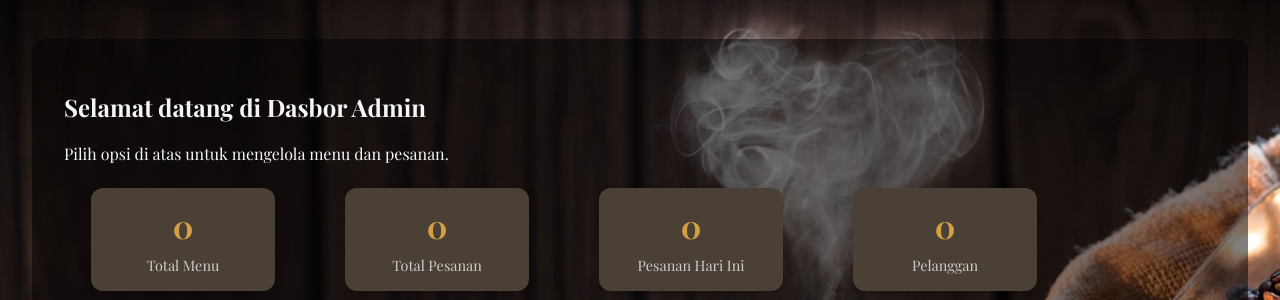
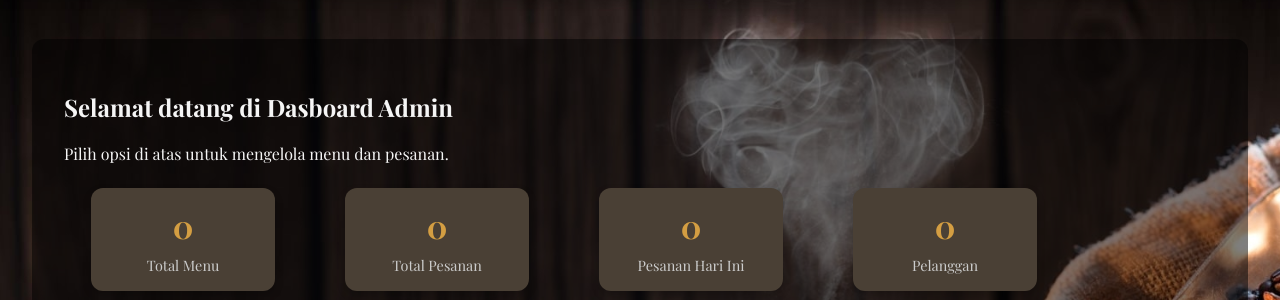
Before and after one commit to Fuentes771/PemogramanWebKelCASS, a PHP site: page /PemogramanWebKelCASS/admin/admin_dashboard.php in a window 1280 px wide. Shown: the part 73-373 px from the top of the page. Run offline with PHP 8.4, Linux system fonts and the light colour scheme; the visitor is signed in with stand-in values (Sample User, id 1); data that the repository does not hold is empty; some web fonts are replaced.

Commit message:
perbaikan kata

```diff
--- a/admin/admin_dashboard.php
+++ b/admin/admin_dashboard.php
@@ -65,7 +65,7 @@ for ($i = 6; $i >= 0; $i--) {
     </header>
 
     <section>
-        <h2>Selamat datang di Dasbor Admin</h2>
+        <h2>Selamat datang di Dasboard Admin</h2>
         <p>Pilih opsi di atas untuk mengelola menu dan pesanan.</p>
 
         <div class="stats-wrapper">
```
